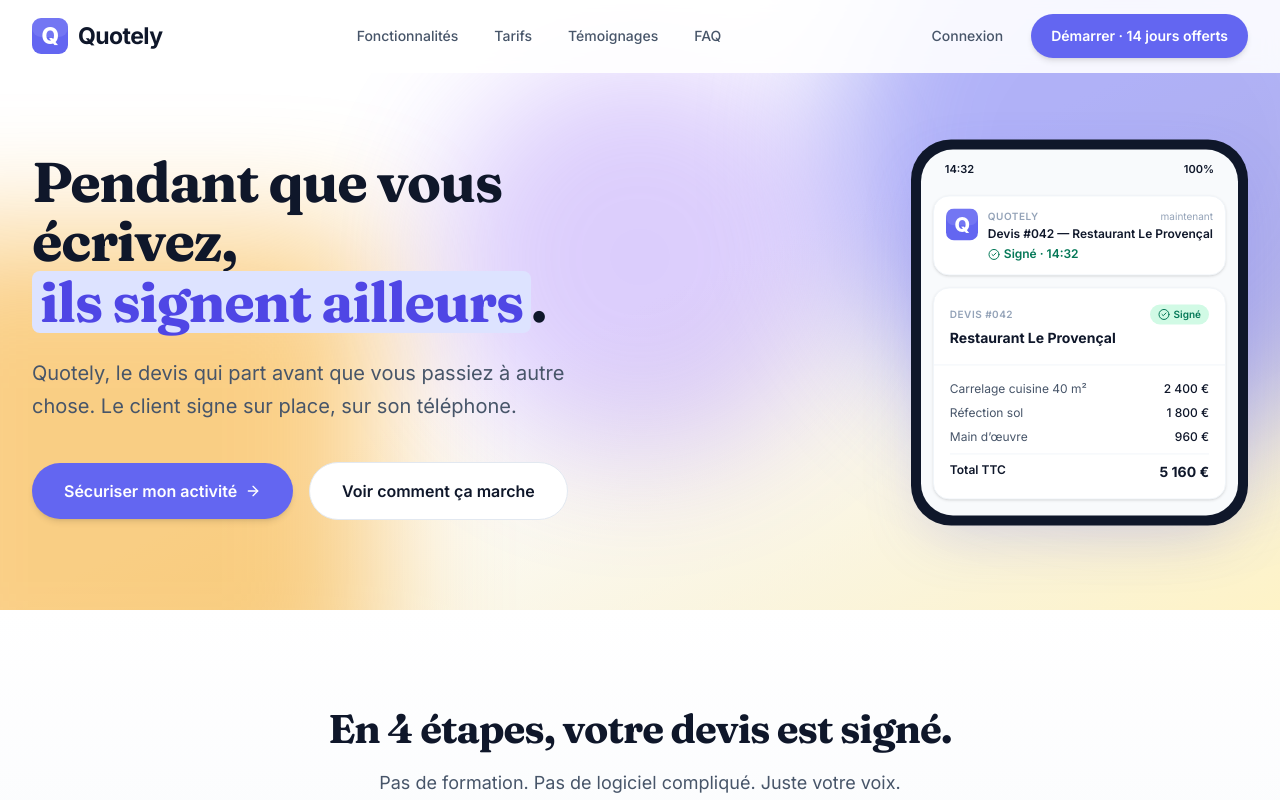
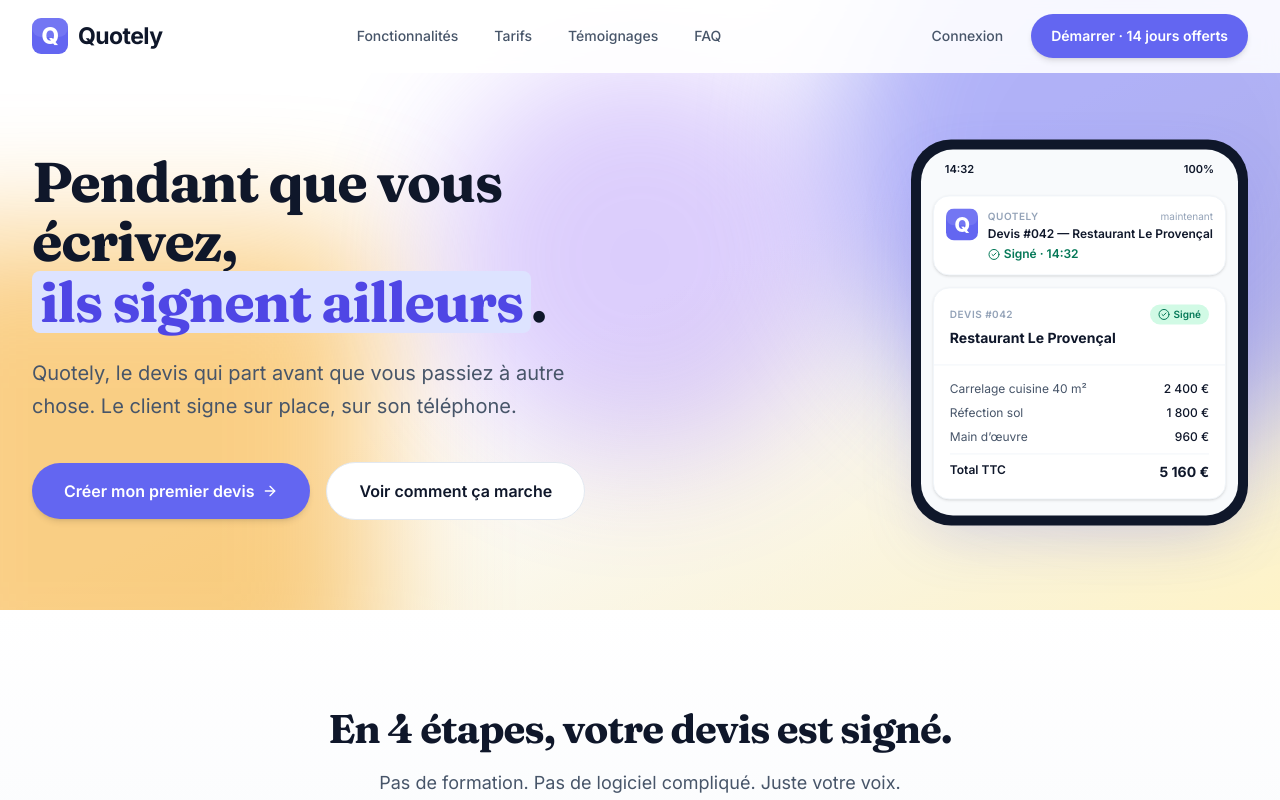
Before and after one commit to abd75o/Quotely, a Next.js app: page / in a window 1280 px wide. Shown: the top 800 px of the page. Built offline with nearby package versions, Linux system fonts and the light colour scheme.

Commit message:
feat(cta): CTA plus actionnables — orientés action en gardant l'argument 14 jours gratuits

```diff
--- a/components/landing/CTA.tsx
+++ b/components/landing/CTA.tsx
@@ -31,7 +31,7 @@
 
         <div className="mt-10 flex flex-col sm:flex-row items-center justify-center gap-4">
           <Button href="/inscription" variant="primary-inverted" icon>
-            Commencer maintenant
+            Démarrer · 14 jours gratuits
           </Button>
           <Button href="/tarifs" variant="secondary-outline-light">
             Voir les tarifs
--- a/components/landing/Hero.tsx
+++ b/components/landing/Hero.tsx
@@ -41,7 +41,7 @@
 
             <div className="mt-10 flex flex-col sm:flex-row sm:items-center gap-4">
               <Button href="/inscription" variant="primary" icon>
-                Sécuriser mon activité
+                Créer mon premier devis
               </Button>
               <Button href="#comment-ca-marche" variant="secondary">
                 Voir comment ça marche
--- a/components/landing/Pricing.tsx
+++ b/components/landing/Pricing.tsx
@@ -70,7 +70,7 @@
             variant="secondary"
             className="w-full mb-8"
           >
-            Commencer gratuitement
+            Tester gratuitement
           </Button>
 
           <ul className="space-y-3 flex-1">
@@ -131,7 +131,7 @@
             icon
             className="w-full mb-8"
           >
-            Démarrer mon essai Pro
+            Démarrer mon essai · 14 jours
           </Button>
 
           <ul className="space-y-3 flex-1">
```
